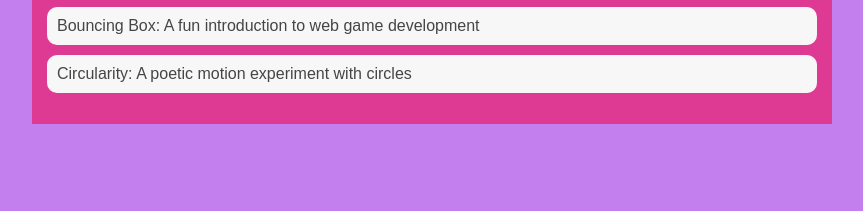
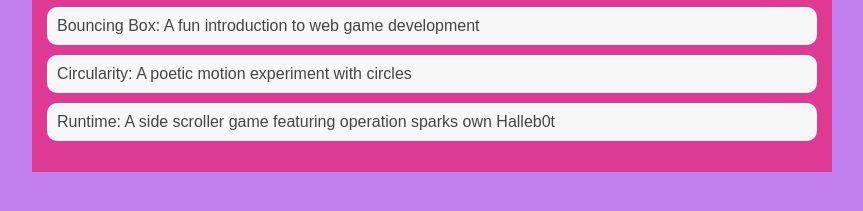
Before and after one commit to HaizeHood4/HaizeHood4.github.io, a plain HTML site: page portfolio.html in a window 1280 px wide. Shown: the part 195-406 px from the top of the page, without its empty margins (208-1071 px from the left). Drawn offline with Linux system fonts and the light colour scheme.

Commit message:
fixing ignore

```diff
--- a/portfolio.html
+++ b/portfolio.html
@@ -33,6 +33,10 @@
                 <li>
                     <a href="fsd-projects/circularity/">Circularity: A poetic motion experiment with circles</a>
                 </li>
+                <li>
+                    <a href="fsd-projects/runtime/">Runtime: A side scroller game featuring operation sparks own Halleb0t</a>
+
+                </li>
             </ul>
         </div>
       </main>
```
Also changed, not shown: 1 other file.
